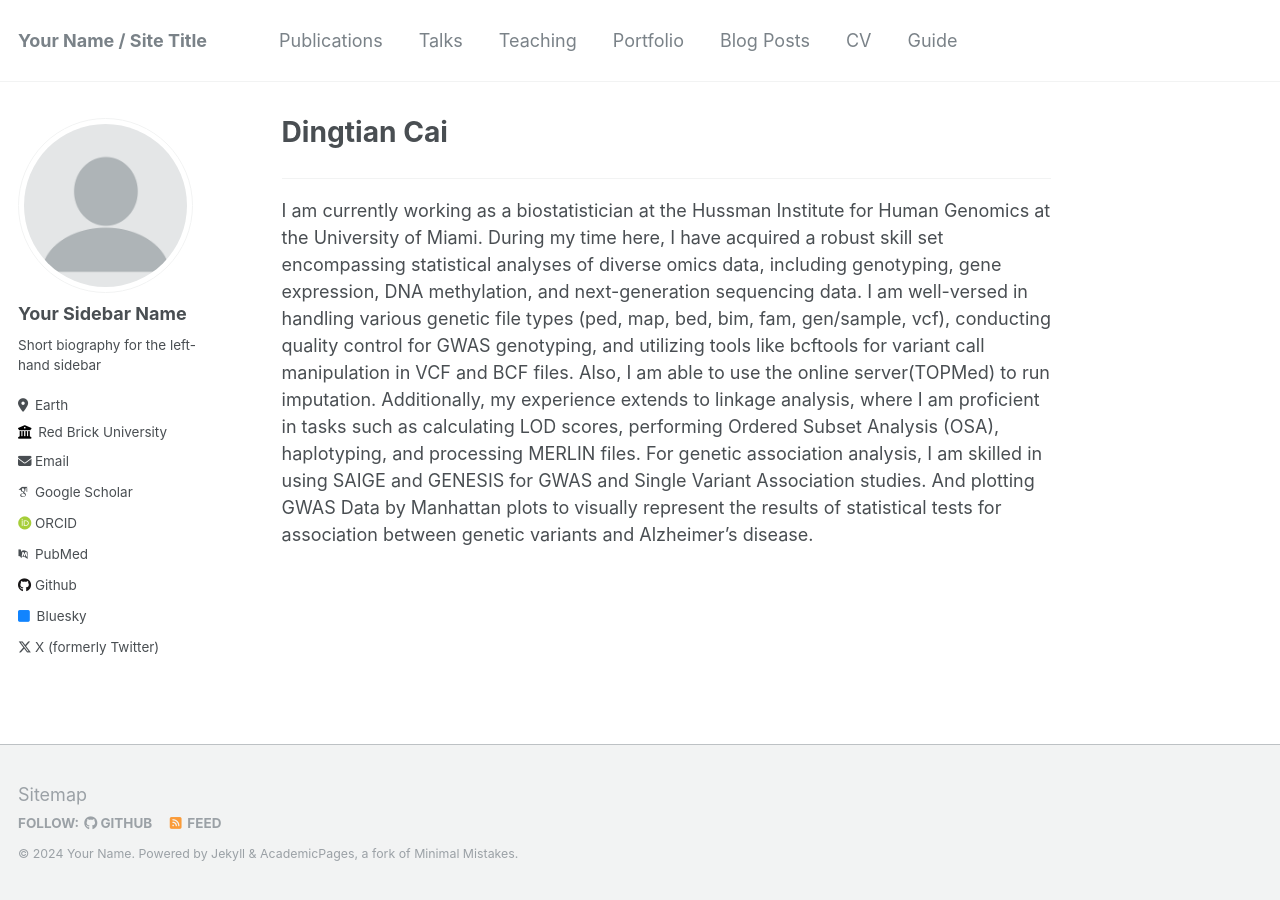
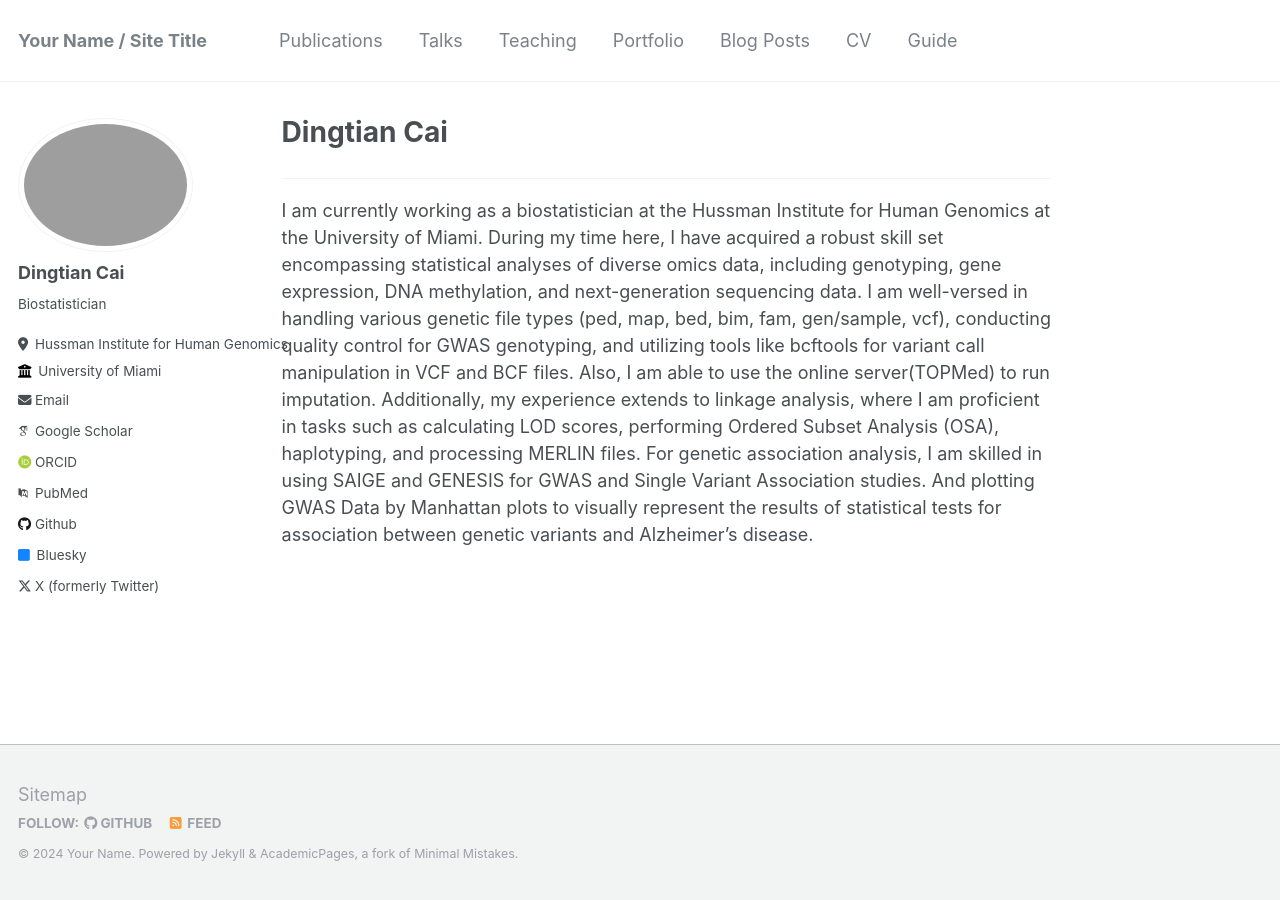
Before and after one commit to dxc1112/dingtiancai, a Jekyll site: the page built from _pages/about.md, in a window 1280 px wide. Built offline with Jekyll 4.4.1, drawn with Linux system fonts in a browser that asks for light colours; some web fonts are replaced.

Commit message:
Update _config.yml

```diff
--- a/_config.yml
+++ b/_config.yml
@@ -21,12 +21,12 @@ repository               : "academicpages/academicpages.github.io"
 #               Additional customization can be done by editing /_includes/author-profile.html
 author:
   # Biographic information
-  avatar           : "profile.png"
-  name             : "Your Sidebar Name"
+  avatar           : "photo.png"
+  name             : "Dingtian Cai"
   pronouns         : # example: "she/her"
-  bio              : "Short biography for the left-hand sidebar"
-  location         : "Earth"
-  employer         : "Red Brick University"
+  bio              : "Biostatistician"
+  location         : "Hussman Institute for Human Genomics"
+  employer         : "University of Miami"
   uri              : # URL
   email            : "none@example.org"
 
```
